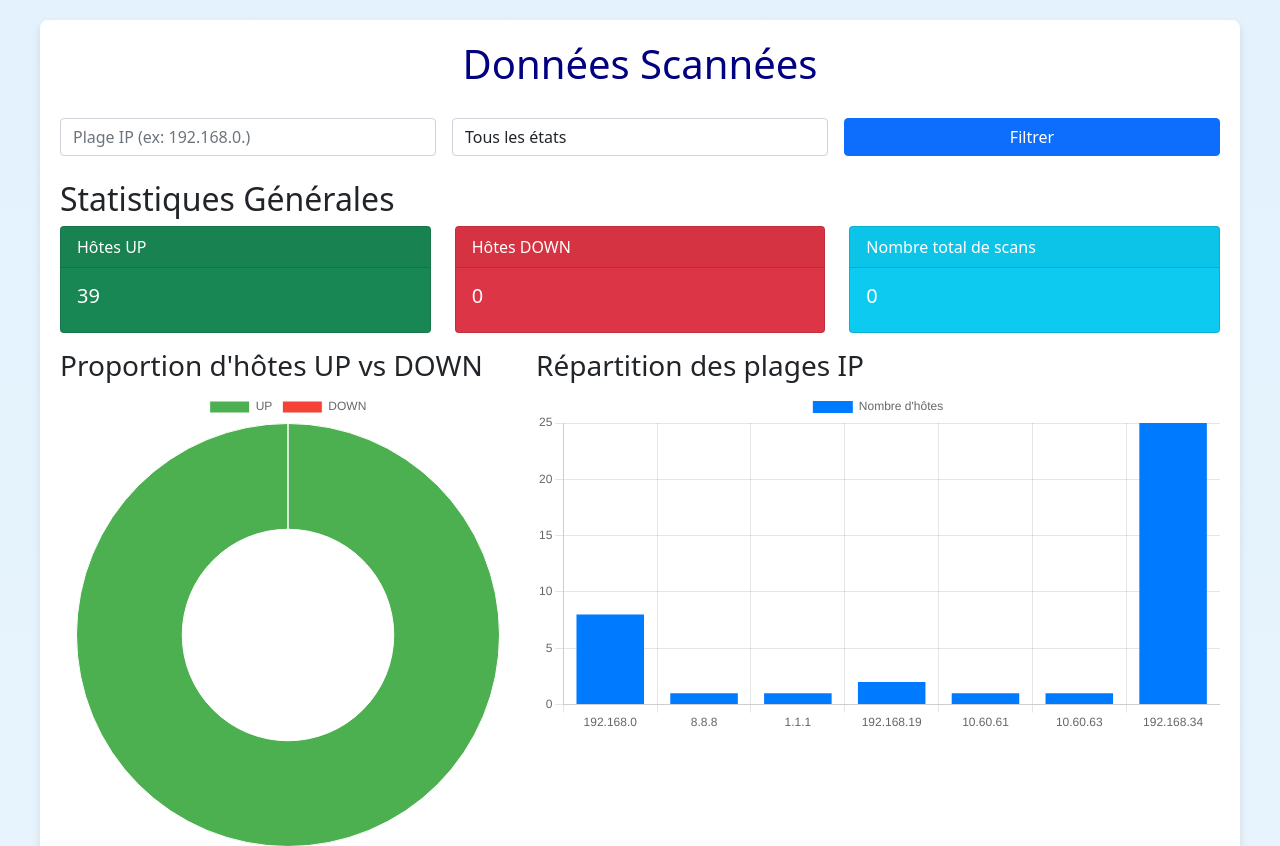
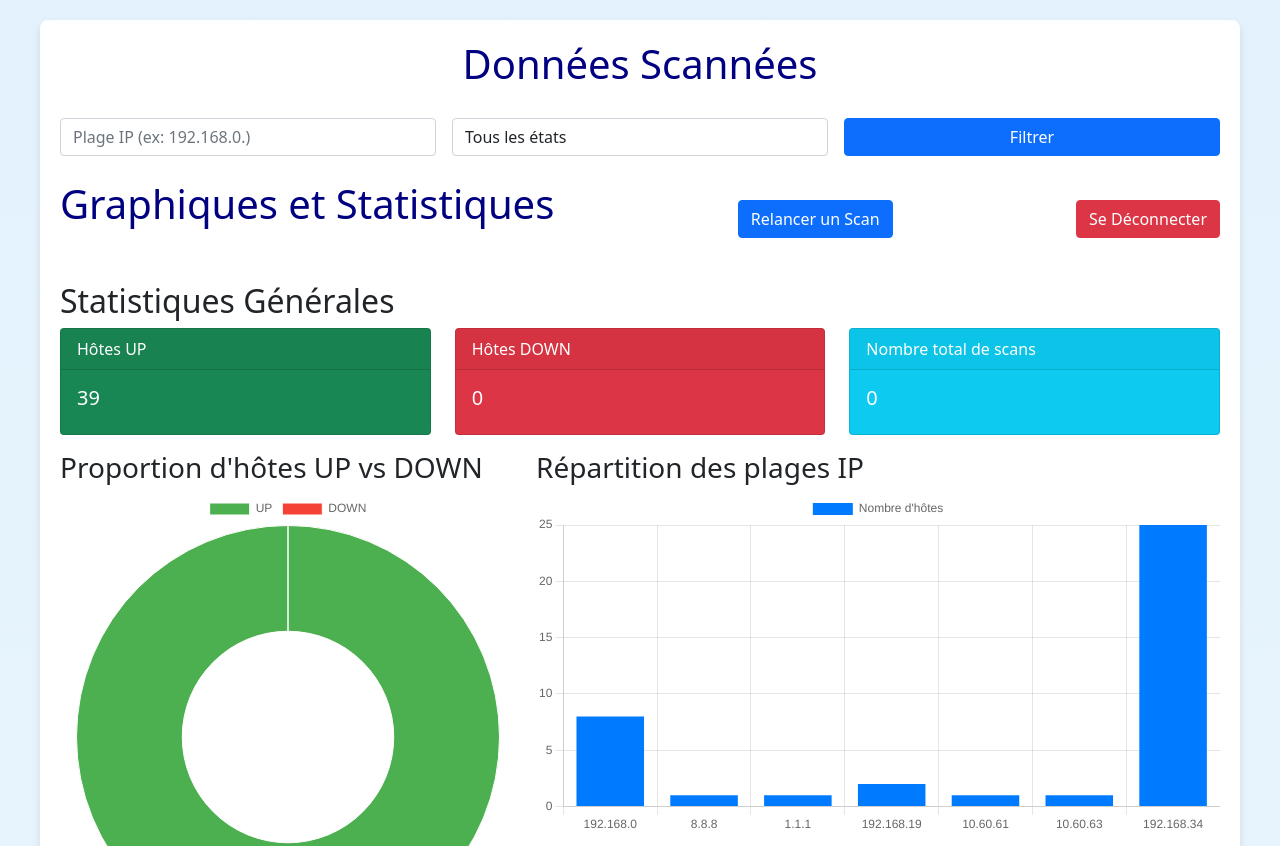
Before and after one commit to TerenceRiss/SeahawksNester, a Flask app: page /view-data in a window 1280 px wide. Shown: the top 846 px of the page. Run offline with Flask 3, Linux system fonts and the light colour scheme; data comes from the database, SQL or seed files in the repository; both versions use the stored data as it was after the commit.

Commit message:
btn redicrection en place

```diff
--- a/scan_results_web.json
+++ b/scan_results_web.json
@@ -61,5 +61,5 @@
             ]
         }
     ],
-    "latency_ms": 20.05
+    "latency_ms": 18.2
 }
--- a/templates/view_data.html
+++ b/templates/view_data.html
@@ -70,6 +70,12 @@
                 </div>
             </div>
         </form>
+        <div class="d-flex justify-content-between align-items-center mb-4">
+            <h1>Graphiques et Statistiques</h1>
+            <!-- Bouton pour relancer un scan -->
+            <a href="http://127.0.0.1:8000/scan" class="btn btn-primary">Relancer un Scan</a>
+            <a href="http://127.0.0.1:8000/logout" class="btn btn-danger">Se Déconnecter</a>
+        </div>
 
         <!-- Section pour afficher les statistiques -->
         <h2>Statistiques Générales</h2>
```
Also changed, not shown: templates/results.html (+8 -4 lines), seahawks.db.
